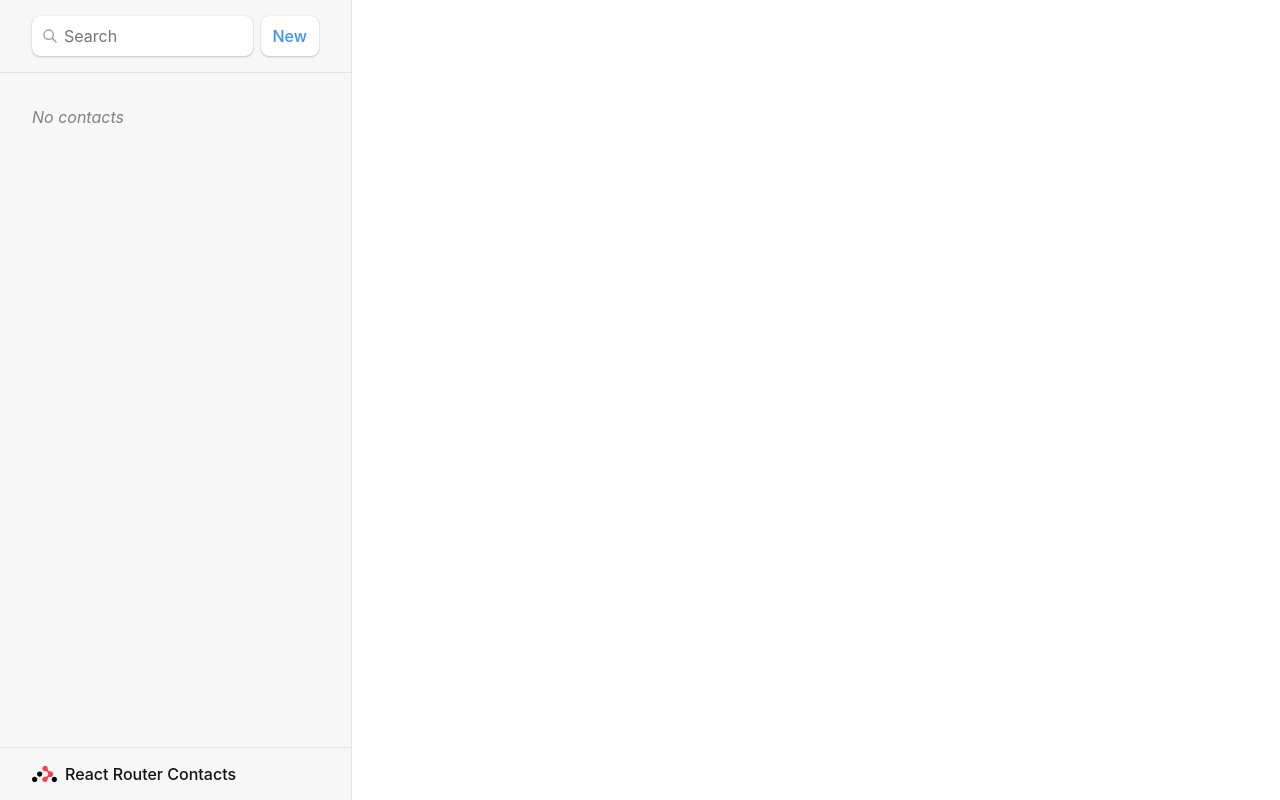
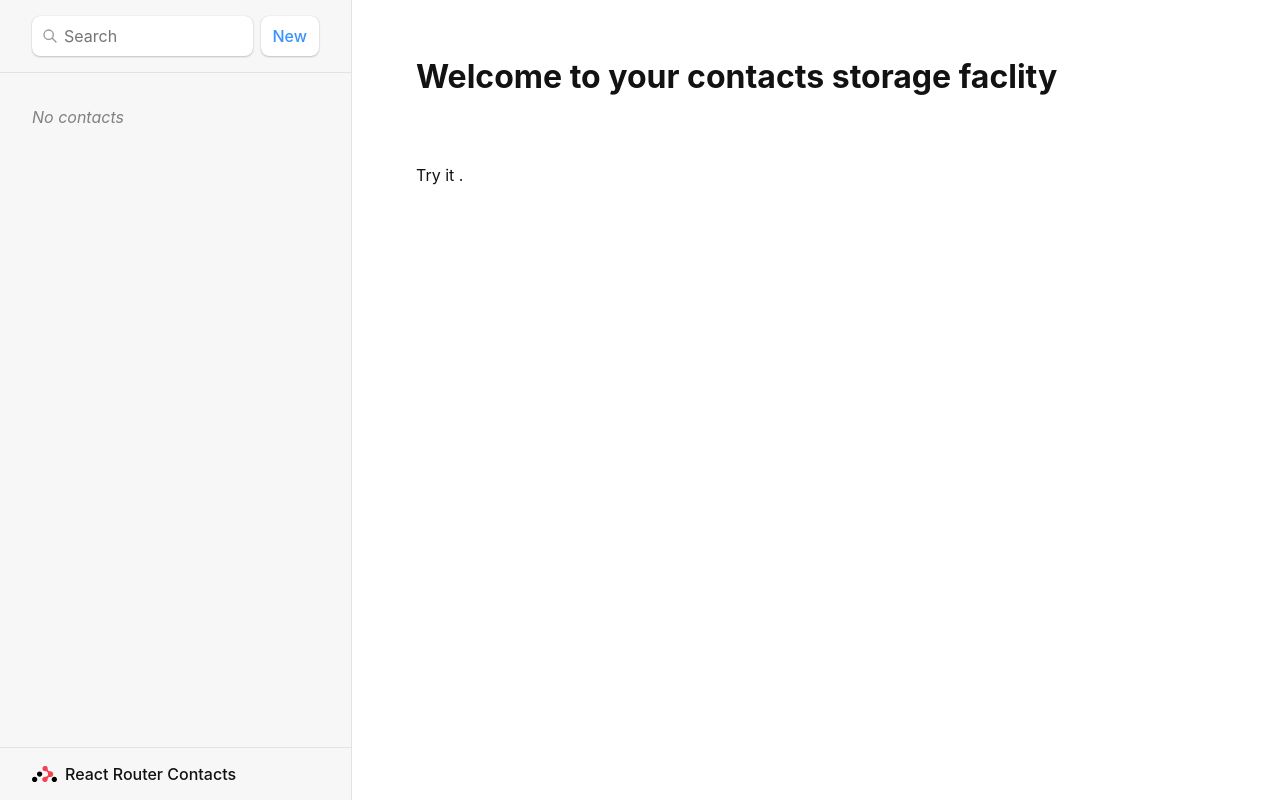
Before and after one commit to PRABHAT1SHUKLA/routing, a React (Vite) app: page / in a window 1280 px wide. Built offline with nearby package versions, Linux system fonts and the light colour scheme.

Commit message:
added index route page when no chile route is rendered

```diff
--- a/src/main.jsx
+++ b/src/main.jsx
@@ -13,6 +13,7 @@ import ErrorPage from './error-page';
 import Contact , {loader as contactLoader} from './routes/contact';
 import { action as destroyAction } from './routes/destroy';
 import EditContact ,{ action as editAction} from './routes/edit';
+import Index from './routes';
 
 
 const router = createBrowserRouter([
@@ -23,6 +24,7 @@ const router = createBrowserRouter([
     loader: rootLoader,
     action: rootAction,
     children: [
+      { index: true , element: <Index/>},
       {
         path: "contacts/:contactId",
         element: <Contact />,
@@ -37,6 +39,7 @@ const router = createBrowserRouter([
       {
         path:"contacts/:contactId/destroy",
         action: destroyAction,
+        errorElement: <div> Oops! there was an error.</div>
       }
 
     ],
--- a/src/routes/destroy.jsx
+++ b/src/routes/destroy.jsx
@@ -2,6 +2,7 @@ import { redirect } from "react-router-dom";
 import { deleteContact } from "../contacts";
 
 export async function action({params}){
+
     await deleteContact(params.contactId);
     return redirect("/");
 
--- /dev/null
+++ b/src/routes/index.jsx
@@ -0,0 +1,8 @@
+export default function Index(){
+    return(
+        <>
+        <h1> Welcome to your contacts storage faclity</h1>
+        <br/>
+        <p id="zeero-state"> Try it .</p>        </>
+    )
+}
```
